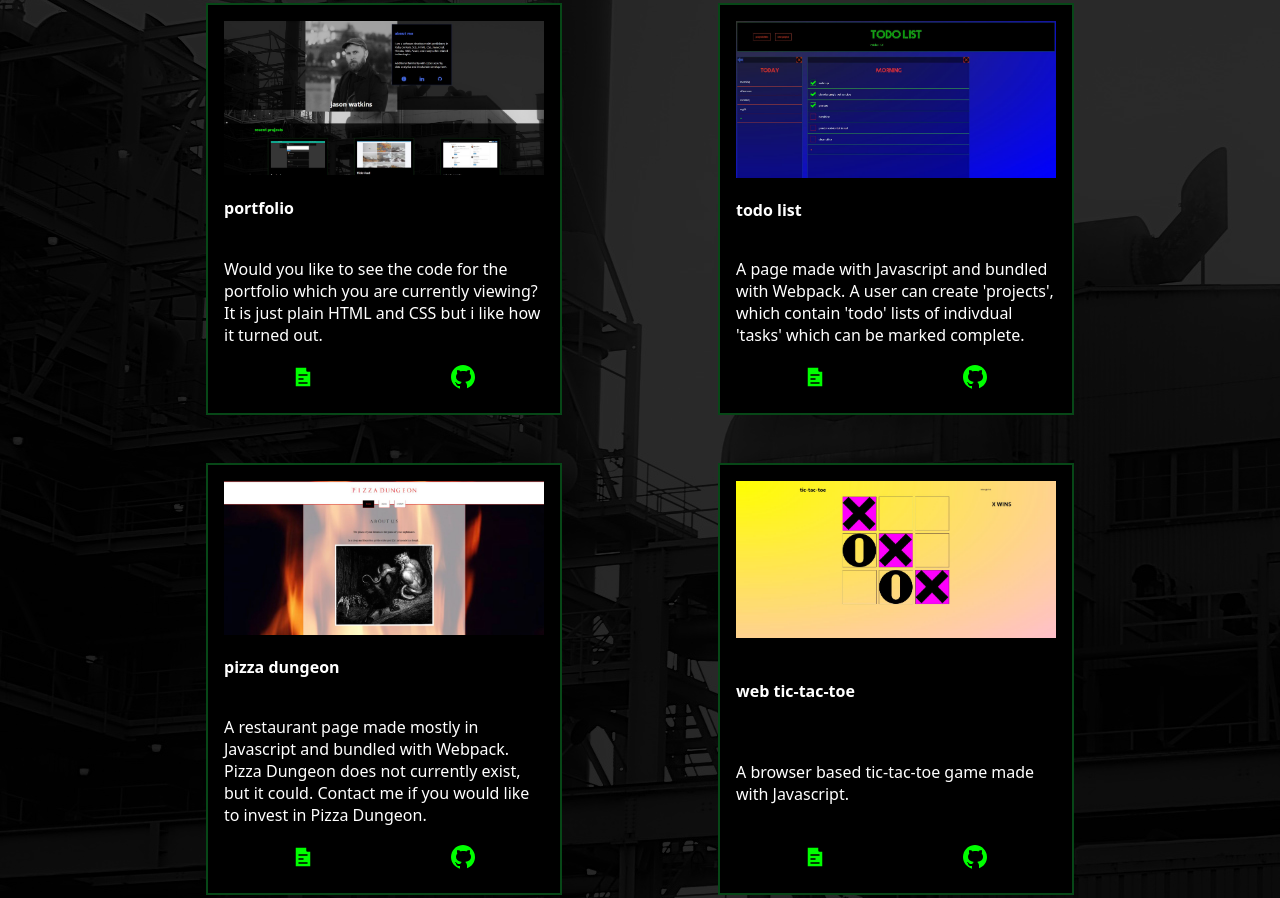
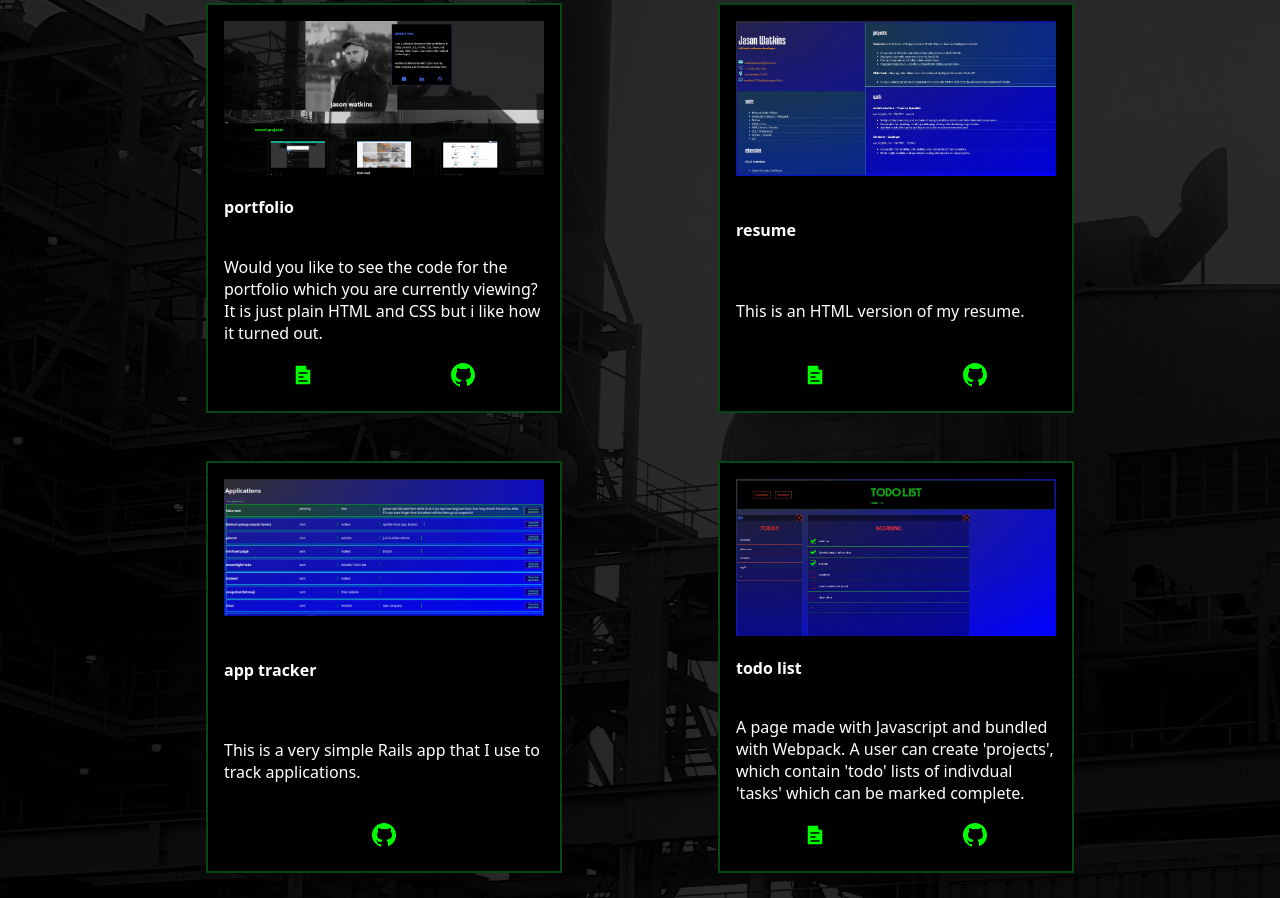
Before and after one commit to Jwatkins1138/portfolio, a plain HTML site: page projects/index.html in a window 1280 px wide. Shown: the part 164-1062 px from the top of the page. Drawn offline with Linux system fonts and the light colour scheme.

Commit message:
resume and apptracker

```diff
--- a/projects/index.html
+++ b/projects/index.html
@@ -29,6 +29,23 @@
         <div class="card-footer is-secondary has-text-primary">
           <a href='https://Jwatkins1138.github.io/portfolio/index.html'><img class="icon" src="../assets/page.svg"></a>
           <a href='https://github.com/Jwatkins1138/portfolio'><img class="icon" src="../assets/github.svg"></a>
+        </div>
+      </div>
+      <div class="card is-secondary has-text-primary">
+        <img class='card-image' src="../assets/resume.jpg">
+        <h4>resume</h4>
+        <p>This is an HTML version of my resume.</p>
+        <div class="card-footer is-secondary has-text-primary">
+          <a href='https://Jwatkins1138.github.io/resume/index.html'><img class="icon" src="../assets/page.svg"></a>
+          <a href='https://github.com/Jwatkins1138/resume'><img class="icon" src="../assets/github.svg"></a>
+        </div>
+      </div>
+      <div class="card is-secondary has-text-primary">
+        <img class='card-image' src="../assets/app.jpg">
+        <h4>app tracker</h4>
+        <p>This is a very simple Rails app that I use to track applications.</p>
+        <div class="card-footer is-secondary has-text-primary">
+          <a href='https://github.com/Jwatkins1138/app_tracker'><img class="icon" src="../assets/github.svg"></a>
         </div>
       </div>
       <div class="card is-secondary has-text-primary">
```
Also changed, not shown: assets/app.jpg (added), assets/resume.jpg (added).
